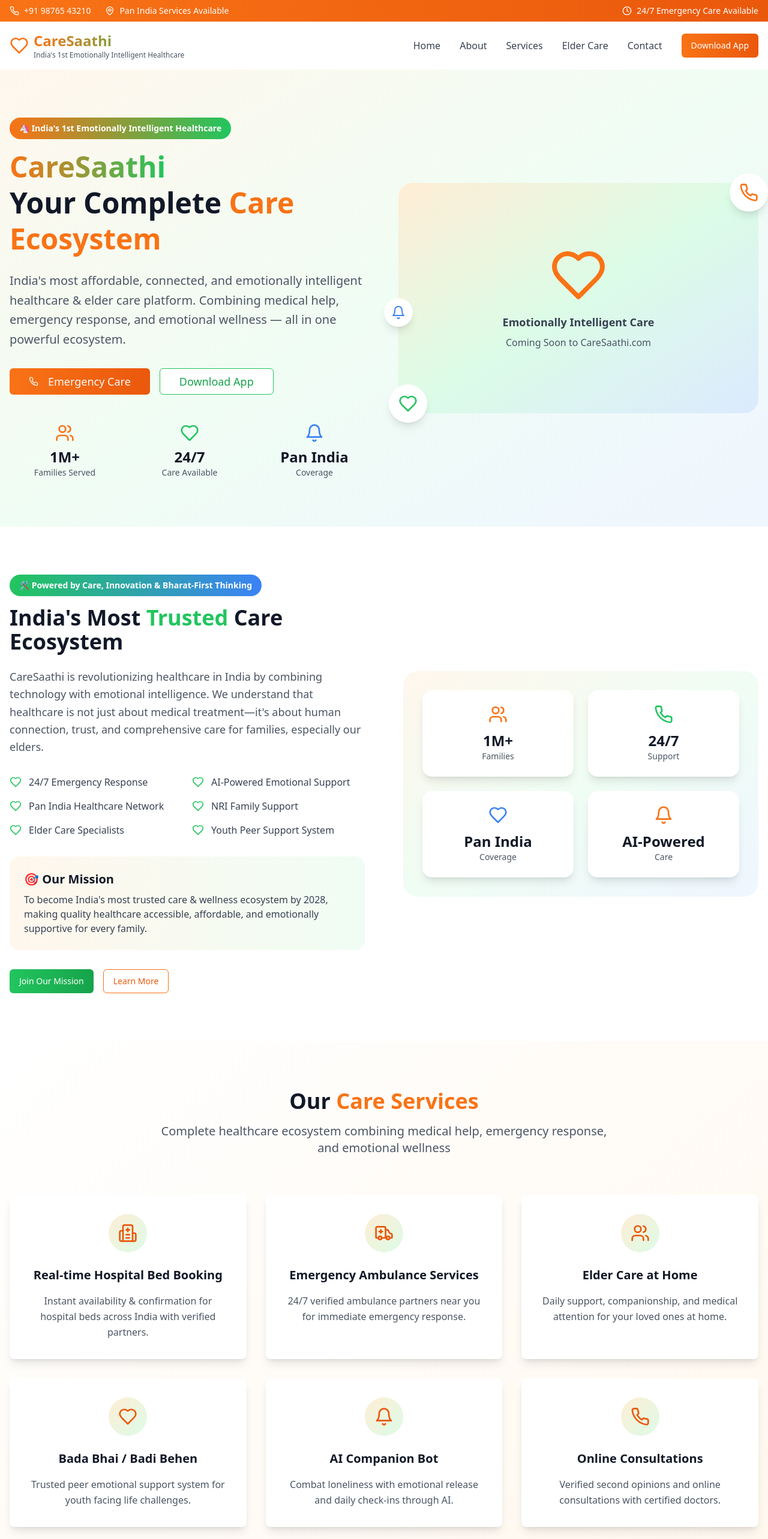
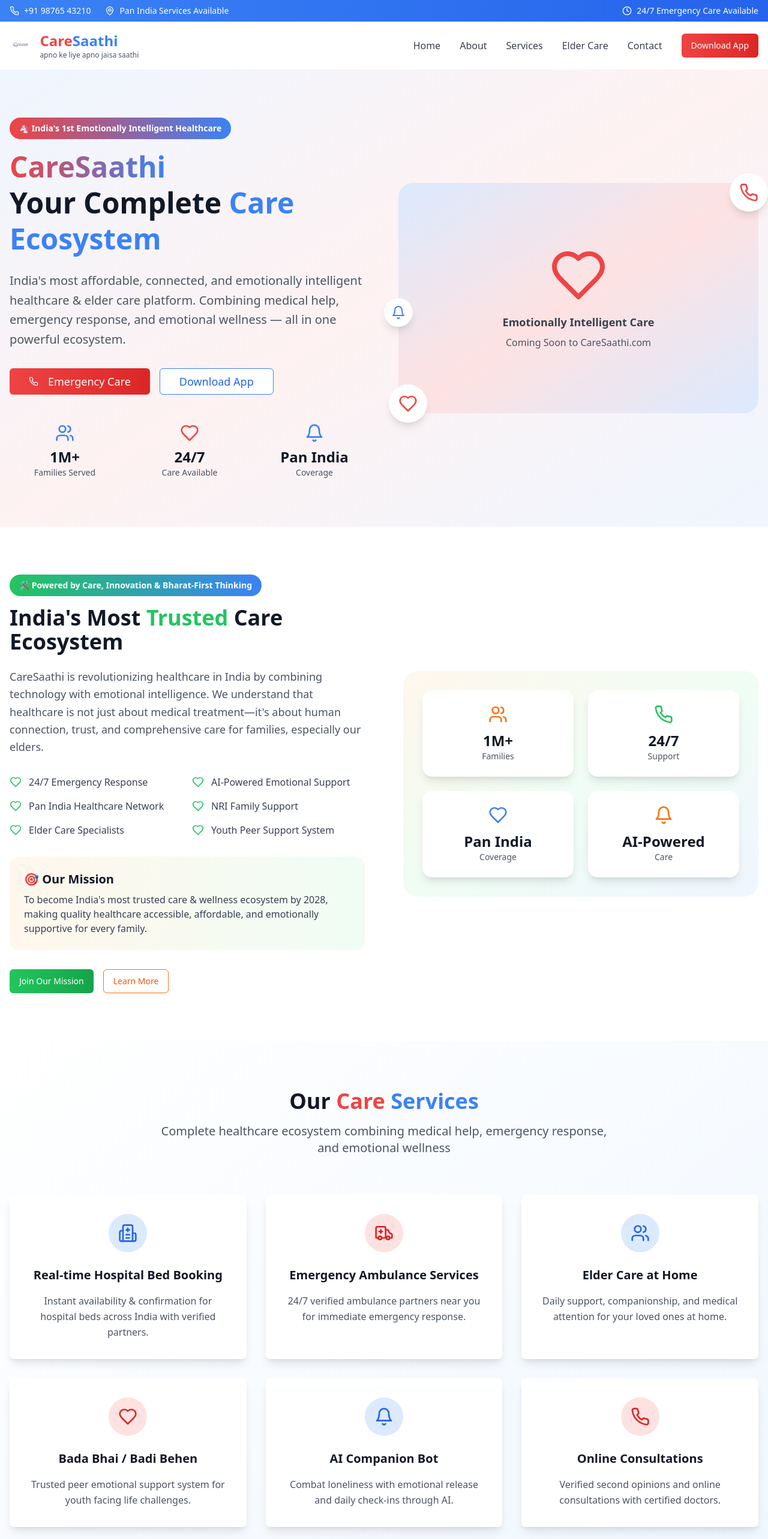
Before and after one commit to askverm/med-clinic-reimagined, a React (Vite) app: page / in a window 1280 px wide. Shown: the top 2566 px of the page at 60% size. Built offline with nearby package versions, Linux system fonts and the light colour scheme.

Commit message:
Refactor: Apply logo color scheme
Use the logo's color combination throughout the website.

```diff
--- a/src/components/Header.tsx
+++ b/src/components/Header.tsx
@@ -9,7 +9,7 @@ const Header = () => {
   return (
     <header className="bg-white shadow-lg">
       {/* Top bar */}
-      <div className="bg-gradient-to-r from-orange-500 to-orange-600 text-white py-2">
+      <div className="bg-gradient-to-r from-blue-500 to-blue-600 text-white py-2">
         <div className="container mx-auto px-4">
           <div className="flex flex-wrap justify-between items-center text-sm">
             <div className="flex items-center space-x-6">
@@ -34,23 +34,28 @@ const Header = () => {
       <nav className="container mx-auto px-4 py-4">
         <div className="flex justify-between items-center">
           <div className="flex items-center">
-            <Heart className="h-8 w-8 text-orange-500 mr-2" />
+            <img
+              src="/lovable-uploads/c438b331-fe00-4f6a-89a9-d217112fa972.png"
+              alt="CareSaathi Logo"
+              className="h-12 w-auto mr-3"
+            />
             <div>
-              <div className="text-2xl font-bold bg-gradient-to-r from-orange-500 to-green-500 bg-clip-text text-transparent">
-                CareSaathi
+              <div className="text-2xl font-bold">
+                <span className="text-red-500">Care</span>
+                <span className="text-blue-500">Saathi</span>
               </div>
-              <div className="text-xs text-gray-600">India's 1st Emotionally Intelligent Healthcare</div>
+              <div className="text-xs text-gray-600">apno ke liye apno jaisa saathi</div>
             </div>
           </div>
 
           {/* Desktop menu */}
           <div className="hidden md:flex items-center space-x-8">
-            <a href="#home" className="text-gray-700 hover:text-orange-500 transition-colors font-medium">Home</a>
-            <a href="#about" className="text-gray-700 hover:text-orange-500 transition-colors font-medium">About</a>
-            <a href="#services" className="text-gray-700 hover:text-orange-500 transition-colors font-medium">Services</a>
-            <a href="#care" className="text-gray-700 hover:text-orange-500 transition-colors font-medium">Elder Care</a>
-            <a href="#contact" className="text-gray-700 hover:text-orange-500 transition-colors font-medium">Contact</a>
-            <Button className="bg-gradient-to-r from-orange-500 to-orange-600 hover:from-orange-600 hover:to-orange-700 text-white">
+            <a href="#home" className="text-gray-700 hover:text-blue-500 transition-colors font-medium">Home</a>
+            <a href="#about" className="text-gray-700 hover:text-blue-500 transition-colors font-medium">About</a>
+            <a href="#services" className="text-gray-700 hover:text-blue-500 transition-colors font-medium">Services</a>
+            <a href="#care" className="text-gray-700 hover:text-blue-500 transition-colors font-medium">Elder Care</a>
+            <a href="#contact" className="text-gray-700 hover:text-blue-500 transition-colors font-medium">Contact</a>
+            <Button className="bg-gradient-to-r from-red-500 to-red-600 hover:from-red-600 hover:to-red-700 text-white">
               Download App
             </Button>
           </div>
@@ -68,12 +73,12 @@ const Header = () => {
         {isMenuOpen && (
           <div className="md:hidden mt-4 pb-4">
             <div className="flex flex-col space-y-4">
-              <a href="#home" className="text-gray-700 hover:text-orange-500 transition-colors font-medium">Home</a>
-              <a href="#about" className="text-gray-700 hover:text-orange-500 transition-colors font-medium">About</a>
-              <a href="#services" className="text-gray-700 hover:text-orange-500 transition-colors font-medium">Services</a>
-              <a href="#care" className="text-gray-700 hover:text-orange-500 transition-colors font-medium">Elder Care</a>
-              <a href="#contact" className="text-gray-700 hover:text-orange-500 transition-colors font-medium">Contact</a>
-              <Button className="bg-gradient-to-r from-orange-500 to-orange-600 hover:from-orange-600 hover:to-orange-700 text-white w-full">
+              <a href="#home" className="text-gray-700 hover:text-blue-500 transition-colors font-medium">Home</a>
+              <a href="#about" className="text-gray-700 hover:text-blue-500 transition-colors font-medium">About</a>
+              <a href="#services" className="text-gray-700 hover:text-blue-500 transition-colors font-medium">Services</a>
+              <a href="#care" className="text-gray-700 hover:text-blue-500 transition-colors font-medium">Elder Care</a>
+              <a href="#contact" className="text-gray-700 hover:text-blue-500 transition-colors font-medium">Contact</a>
+              <Button className="bg-gradient-to-r from-red-500 to-red-600 hover:from-red-600 hover:to-red-700 text-white w-full">
                 Download App
               </Button>
             </div>
--- a/src/components/Hero.tsx
+++ b/src/components/Hero.tsx
@@ -4,21 +4,21 @@ import { Heart, Users, Bell, Phone } from 'lucide-react';
 
 const Hero = () => {
   return (
-    <section id="home" className="bg-gradient-to-br from-orange-50 via-green-50 to-blue-50 py-20">
+    <section id="home" className="bg-gradient-to-br from-blue-50 via-red-50 to-blue-50 py-20">
       <div className="container mx-auto px-4">
         <div className="grid md:grid-cols-2 gap-12 items-center">
           <div>
             <div className="flex items-center mb-4">
-              <span className="bg-gradient-to-r from-orange-500 to-green-500 text-white px-4 py-2 rounded-full text-sm font-semibold">
+              <span className="bg-gradient-to-r from-red-500 to-blue-500 text-white px-4 py-2 rounded-full text-sm font-semibold">
                 🦄 India's 1st Emotionally Intelligent Healthcare
               </span>
             </div>
 
             <h1 className="text-5xl font-bold text-gray-900 mb-6 leading-tight">
-              <span className="bg-gradient-to-r from-orange-500 to-green-500 bg-clip-text text-transparent">CareSaathi</span>
+              <span className="bg-gradient-to-r from-red-500 to-blue-500 bg-clip-text text-transparent">CareSaathi</span>
               <br />
               Your Complete
-              <span className="text-orange-500"> Care Ecosystem</span>
+              <span className="text-blue-500"> Care Ecosystem</span>
             </h1>
 
             <p className="text-xl text-gray-600 mb-8 leading-relaxed">
@@ -27,11 +27,11 @@ const Hero = () => {
             </p>
 
             <div className="flex flex-col sm:flex-row gap-4 mb-12">
-              <Button size="lg" className="bg-gradient-to-r from-orange-500 to-orange-600 hover:from-orange-600 hover:to-orange-700 text-lg px-8 py-3">
+              <Button size="lg" className="bg-gradient-to-r from-red-500 to-red-600 hover:from-red-600 hover:to-red-700 text-lg px-8 py-3">
                 <Phone className="mr-2 h-5 w-5" />
                 Emergency Care
               </Button>
-              <Button variant="outline" size="lg" className="text-lg px-8 py-3 border-green-500 text-green-600 hover:bg-green-50">
+              <Button variant="outline" size="lg" className="text-lg px-8 py-3 border-blue-500 text-blue-600 hover:bg-blue-50">
                 Download App
               </Button>
             </div>
@@ -40,14 +40,14 @@ const Hero = () => {
             <div className="grid grid-cols-3 gap-6">
               <div className="text-center">
                 <div className="flex justify-center mb-2">
-                  <Users className="h-8 w-8 text-orange-500" />
+                  <Users className="h-8 w-8 text-blue-500" />
                 </div>
                 <div className="text-2xl font-bold text-gray-900">1M+</div>
                 <div className="text-sm text-gray-600">Families Served</div>
               </div>
               <div className="text-center">
                 <div className="flex justify-center mb-2">
-                  <Heart className="h-8 w-8 text-green-500" />
+                  <Heart className="h-8 w-8 text-red-500" />
                 </div>
                 <div className="text-2xl font-bold text-gray-900">24/7</div>
                 <div className="text-sm text-gray-600">Care Available</div>
@@ -63,19 +63,19 @@ const Hero = () => {
           </div>
 
           <div className="relative">
-            <div className="bg-gradient-to-br from-orange-100 via-green-100 to-blue-100 rounded-3xl h-96 flex items-center justify-center">
+            <div className="bg-gradient-to-br from-blue-100 via-red-100 to-blue-100 rounded-3xl h-96 flex items-center justify-center">
               <div className="text-center">
-                <Heart className="h-24 w-24 mx-auto mb-4 text-orange-500" />
+                <Heart className="h-24 w-24 mx-auto mb-4 text-red-500" />
                 <p className="text-lg font-semibold text-gray-700">Emotionally Intelligent Care</p>
                 <p className="text-gray-600 mt-2">Coming Soon to CareSaathi.com</p>
               </div>
             </div>
             {/* Floating elements */}
             <div className="absolute -top-4 -right-4 bg-white rounded-full p-4 shadow-lg">
-              <Phone className="h-8 w-8 text-orange-500" />
+              <Phone className="h-8 w-8 text-red-500" />
             </div>
             <div className="absolute -bottom-4 -left-4 bg-white rounded-full p-4 shadow-lg">
-              <Heart className="h-8 w-8 text-green-500" />
+              <Heart className="h-8 w-8 text-red-500" />
             </div>
             <div className="absolute top-1/2 -left-6 bg-white rounded-full p-3 shadow-lg">
               <Bell className="h-6 w-6 text-blue-500" />
--- a/src/components/Services.tsx
+++ b/src/components/Services.tsx
@@ -7,41 +7,47 @@ const Services = () => {
     {
       icon: Hospital,
       title: "Real-time Hospital Bed Booking",
-      description: "Instant availability & confirmation for hospital beds across India with verified partners."
+      description: "Instant availability & confirmation for hospital beds across India with verified partners.",
+      color: "blue"
     },
     {
       icon: Ambulance,
       title: "Emergency Ambulance Services",
-      description: "24/7 verified ambulance partners near you for immediate emergency response."
+      description: "24/7 verified ambulance partners near you for immediate emergency response.",
+      color: "red"
     },
     {
       icon: Users,
       title: "Elder Care at Home",
-      description: "Daily support, companionship, and medical attention for your loved ones at home."
+      description: "Daily support, companionship, and medical attention for your loved ones at home.",
+      color: "blue"
     },
     {
       icon: Heart,
       title: "Bada Bhai / Badi Behen",
-      description: "Trusted peer emotional support system for youth facing life challenges."
+      description: "Trusted peer emotional support system for youth facing life challenges.",
+      color: "red"
     },
     {
       icon: Bell,
       title: "AI Companion Bot",
-      description: "Combat loneliness with emotional release and daily check-ins through AI."
+      description: "Combat loneliness with emotional release and daily check-ins through AI.",
+      color: "blue"
     },
     {
       icon: Phone,
       title: "Online Consultations",
-      description: "Verified second opinions and online consultations with certified doctors."
+      description: "Verified second opinions and online consultations with certified doctors.",
+      color: "red"
     }
   ];
 
   return (
-    <section id="services" className="py-20 bg-gradient-to-br from-white to-orange-50">
+    <section id="services" className="py-20 bg-gradient-to-br from-white to-blue-50">
       <div className="container mx-auto px-4">
         <div className="text-center mb-16">
           <h2 className="text-4xl font-bold text-gray-900 mb-4">
-            Our <span className="text-orange-500">Care Services</span>
+            Our <span className="text-red-500">Care</span> <span className="text-blue-500">Services</span>
           </h2>
           <p className="text-xl text-gray-600 max-w-3xl mx-auto">
             Complete healthcare ecosystem combining medical help, emergency response, and emotional wellness
@@ -53,8 +59,8 @@ const Services = () => {
             <Card key={index} className="group hover:shadow-xl transition-all duration-300 hover:-translate-y-2 border-0 shadow-lg bg-white">
               <CardContent className="p-8 text-center">
                 <div className="mb-6 flex justify-center">
-                  <div className="bg-gradient-to-br from-orange-100 to-green-100 group-hover:from-orange-500 group-hover:to-green-500 rounded-full p-4 transition-all duration-300">
-                    <service.icon className="h-8 w-8 text-orange-600 group-hover:text-white transition-colors duration-300" />
+                  <div className={`${service.color === 'blue' ? 'bg-blue-100 group-hover:bg-blue-500' : 'bg-red-100 group-hover:bg-red-500'} rounded-full p-4 transition-all duration-300`}>
+                    <service.icon className={`h-8 w-8 ${service.color === 'blue' ? 'text-blue-600 group-hover:text-white' : 'text-red-600 group-hover:text-white'} transition-colors duration-300`} />
                   </div>
                 </div>
                 <h3 className="text-xl font-semibold text-gray-900 mb-4">{service.title}</h3>
@@ -65,7 +71,7 @@ const Services = () => {
         </div>
 
         <div className="text-center mt-12">
-          <div className="bg-gradient-to-r from-orange-500 to-green-500 text-white p-6 rounded-2xl inline-block">
+          <div className="bg-gradient-to-r from-red-500 to-blue-500 text-white p-6 rounded-2xl inline-block">
             <h3 className="text-2xl font-bold mb-2">🚀 Launching Soon!</h3>
             <p className="text-lg">CareSaathi.com & Mobile App</p>
           </div>
```
Also changed, not shown: public/lovable-uploads/c438b331-fe00-4f6a-89a9-d217112fa972.png (added).
